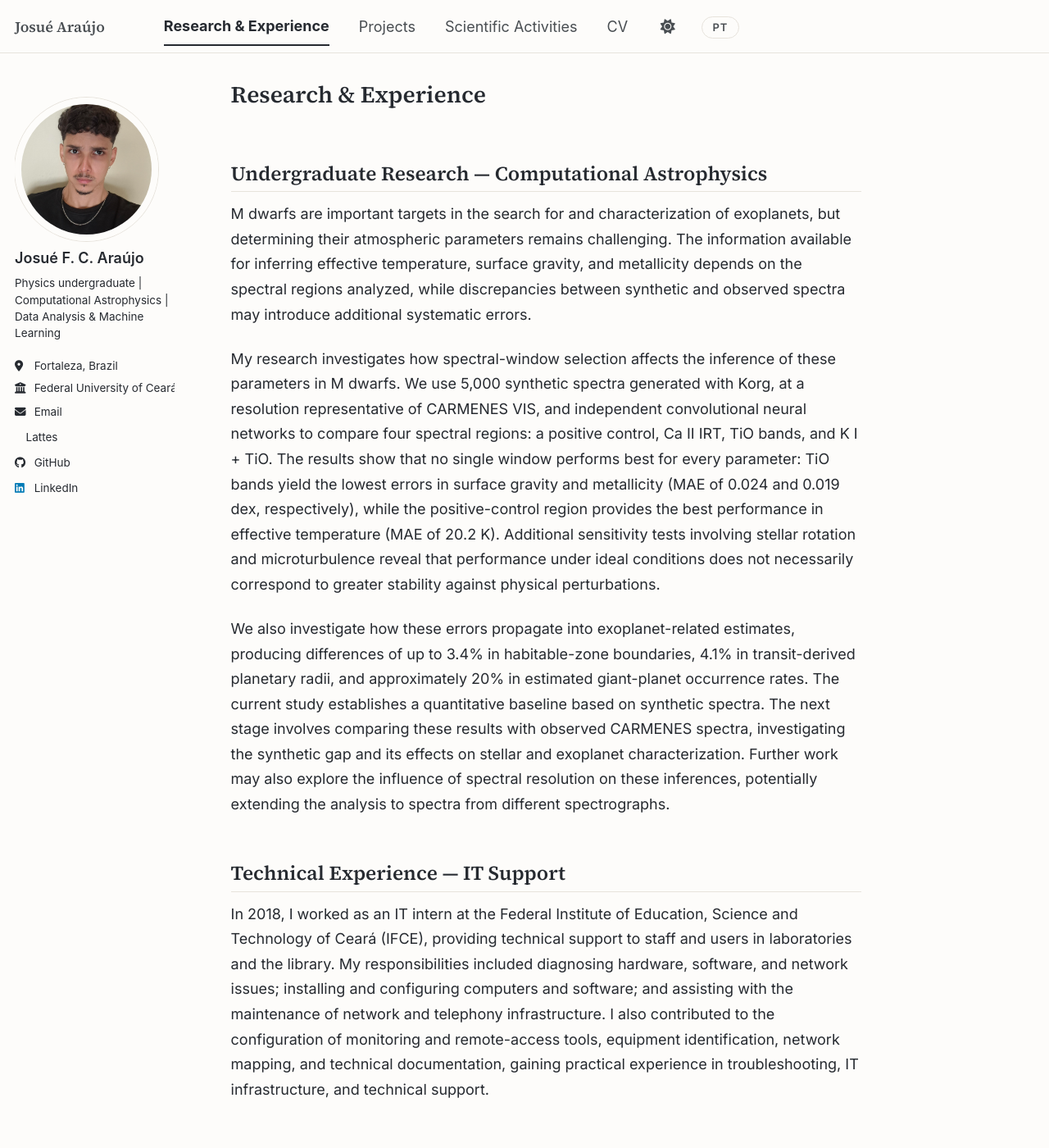
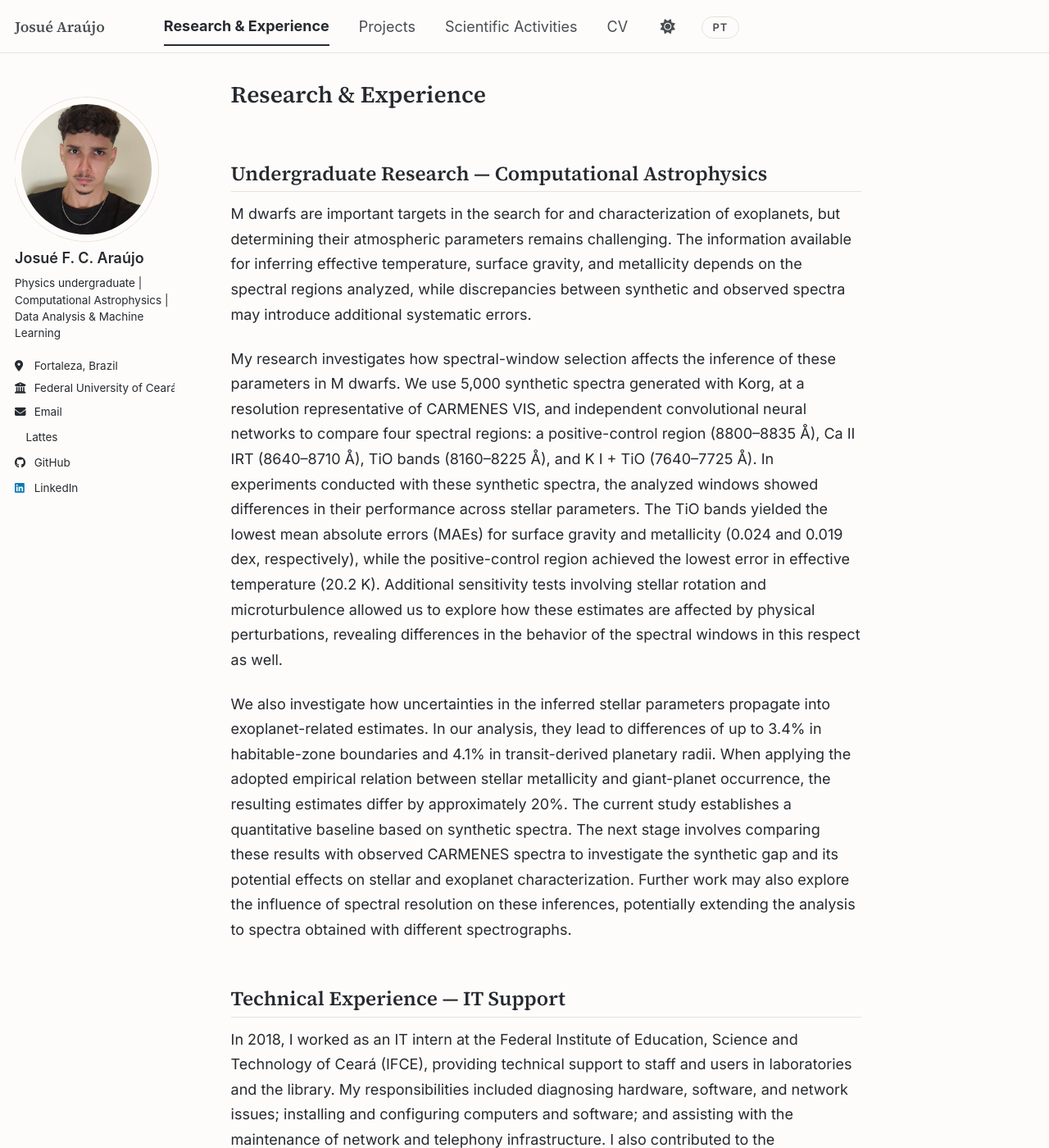
Before and after one commit to Acruxjj/Acruxjj.github.io, a Jekyll site: the page built from _pages/research.md, in a window 1280 px wide and 1400 px high. Shown: the whole window at 82% size. Built offline with Jekyll 4.4.1, drawn with Linux system fonts in a browser that asks for light colours; a style sheet for code colours, icons or effects is not loaded.

Commit message:
Update research.md

```diff
--- a/_pages/research.md
+++ b/_pages/research.md
@@ -14,14 +14,14 @@ author_profile: true
 
   <p data-lang="pt">As anãs M são alvos importantes na busca e caracterização de exoplanetas, mas a determinação de seus parâmetros atmosféricos ainda apresenta desafios. A informação disponível para inferir temperatura efetiva, gravidade superficial e metalicidade depende das regiões espectrais analisadas, enquanto discrepâncias entre espectros sintéticos e observados podem introduzir erros sistemáticos adicionais.</p>
 
-  <p data-lang="en">My research investigates how spectral-window selection affects the inference of these parameters in M dwarfs. We use 5,000 synthetic spectra generated with Korg, at a resolution representative of CARMENES VIS, and independent convolutional neural networks to compare four spectral regions: a positive control, Ca II IRT, TiO bands, and K I + TiO. The results show that no single window performs best for every parameter: TiO bands yield the lowest errors in surface gravity and metallicity (MAE of 0.024 and 0.019 dex, respectively), while the positive-control region provides the best performance in effective temperature (MAE of 20.2 K). Additional sensitivity tests involving stellar rotation and microturbulence reveal that performance under ideal conditions does not necessarily correspond to greater stability against physical perturbations.</p>
+  <p data-lang="en">My research investigates how spectral-window selection affects the inference of these parameters in M dwarfs. We use 5,000 synthetic spectra generated with Korg, at a resolution representative of CARMENES VIS, and independent convolutional neural networks to compare four spectral regions: a positive-control region (8800–8835 Å), Ca II IRT (8640–8710 Å), TiO bands (8160–8225 Å), and K I + TiO (7640–7725 Å). In experiments conducted with these synthetic spectra, the analyzed windows showed differences in their performance across stellar parameters. The TiO bands yielded the lowest mean absolute errors (MAEs) for surface gravity and metallicity (0.024 and 0.019 dex, respectively), while the positive-control region achieved the lowest error in effective temperature (20.2 K). Additional sensitivity tests involving stellar rotation and microturbulence allowed us to explore how these estimates are affected by physical perturbations, revealing differences in the behavior of the spectral windows in this respect as well.</p>
 
-  <p data-lang="pt">Minha pesquisa investiga como a seleção de janelas espectrais afeta a inferência desses parâmetros em anãs M. Para isso, utilizamos 5.000 espectros sintéticos gerados com o código Korg, em resolução representativa do CARMENES VIS, e redes neurais convolucionais independentes para comparar quatro regiões espectrais: controle positivo, Ca II IRT, bandas de TiO e K I + TiO. Os resultados mostram que não há uma janela universalmente superior: as bandas de TiO apresentam os menores erros em gravidade superficial e metalicidade (MAE de 0,024 e 0,019 dex), enquanto o controle positivo apresenta o melhor desempenho em temperatura efetiva (MAE de 20,2 K). Testes adicionais de sensibilidade à rotação estelar e à microturbulência revelam que o desempenho em condições ideais nem sempre corresponde à maior estabilidade diante de perturbações físicas.</p>
+  <p data-lang="pt">Minha pesquisa investiga como a seleção de janelas espectrais afeta a inferência desses parâmetros em anãs M. Para isso, utilizamos 5.000 espectros sintéticos gerados com o código Korg, em resolução representativa do CARMENES VIS, e redes neurais convolucionais independentes para comparar quatro regiões espectrais: controle positivo (8800–8835 Å), Ca II IRT (8640–8710 Å), bandas de TiO (8160–8225 Å) e K I + TiO (7640–7725 Å). Nos experimentos realizados com esses espectros sintéticos, as janelas analisadas apresentaram diferenças de desempenho na inferência dos parâmetros estelares. As bandas de TiO obtiveram os menores erros absolutos médios (MAE) para gravidade superficial e metalicidade (0,024 e 0,019 dex, respectivamente), enquanto a região de controle positivo apresentou o menor erro em temperatura efetiva (20,2 K). Os testes adicionais de sensibilidade à rotação estelar e à microturbulência permitiram explorar como essas estimativas são afetadas por perturbações físicas, indicando diferenças de comportamento entre as janelas também nesse aspecto.</p>
 
-  <p data-lang="en">We also investigate how these errors propagate into exoplanet-related estimates, producing differences of up to 3.4% in habitable-zone boundaries, 4.1% in transit-derived planetary radii, and approximately 20% in estimated giant-planet occurrence rates. The current study establishes a quantitative baseline based on synthetic spectra. The next stage involves comparing these results with observed CARMENES spectra, investigating the synthetic gap and its effects on stellar and exoplanet characterization. Further work may also explore the influence of spectral resolution on these inferences, potentially extending the analysis to spectra from different spectrographs.</p>
+  <p data-lang="en">We also investigate how uncertainties in the inferred stellar parameters propagate into exoplanet-related estimates. In our analysis, they lead to differences of up to 3.4% in habitable-zone boundaries and 4.1% in transit-derived planetary radii. When applying the adopted empirical relation between stellar metallicity and giant-planet occurrence, the resulting estimates differ by approximately 20%. The current study establishes a quantitative baseline based on synthetic spectra. The next stage involves comparing these results with observed CARMENES spectra to investigate the synthetic gap and its potential effects on stellar and exoplanet characterization. Further work may also explore the influence of spectral resolution on these inferences, potentially extending the analysis to spectra obtained with different spectrographs.</p>
 
-  <p data-lang="pt">Também investigamos como esses erros se propagam para estimativas relacionadas a exoplanetas, produzindo diferenças de até 3,4% nos limites da zona de habitabilidade, 4,1% nos raios planetários derivados de trânsitos e aproximadamente 20% nas taxas estimadas de ocorrência de planetas gigantes. Atualmente, a pesquisa estabelece uma referência quantitativa baseada em espectros sintéticos. A continuidade do trabalho envolve confrontar esses resultados com espectros observados do CARMENES, investigando o <i>synthetic gap</i> e seus efeitos na caracterização estelar e de exoplanetas. Posteriormente, também poderá ser explorada a influência da resolução espectral nessas inferências, potencialmente ampliando a análise para espectros obtidos com diferentes espectrógrafos.</p>
-</div>
+  <p data-lang="pt">Também investigamos como as incertezas nos parâmetros estelares inferidos se propagam para estimativas relacionadas a exoplanetas. Em nossa análise, elas produzem diferenças de até 3,4% nos limites da zona de habitabilidade e 4,1% nos raios planetários derivados de observações de trânsito. Ao aplicar a relação empírica adotada entre metalicidade estelar e ocorrência de planetas gigantes, as estimativas resultantes apresentam diferenças de aproximadamente 20%. A pesquisa estabelece uma referência quantitativa baseada em espectros sintéticos. A próxima etapa envolve comparar esses resultados com espectros observados do CARMENES, a fim de investigar o <i>synthetic gap</i> e seus possíveis efeitos na caracterização estelar e de exoplanetas. Trabalhos futuros também poderão explorar a influência da resolução espectral nessas inferências, ampliando potencialmente a análise para espectros obtidos com diferentes espectrógrafos.</p>
+  </div>
 
 <div class="research-topic" id="experience">
   <h2><span data-lang="en">Technical Experience — IT Support</span><span data-lang="pt">Experiência Técnica — Suporte de TI</span></h2>
```
